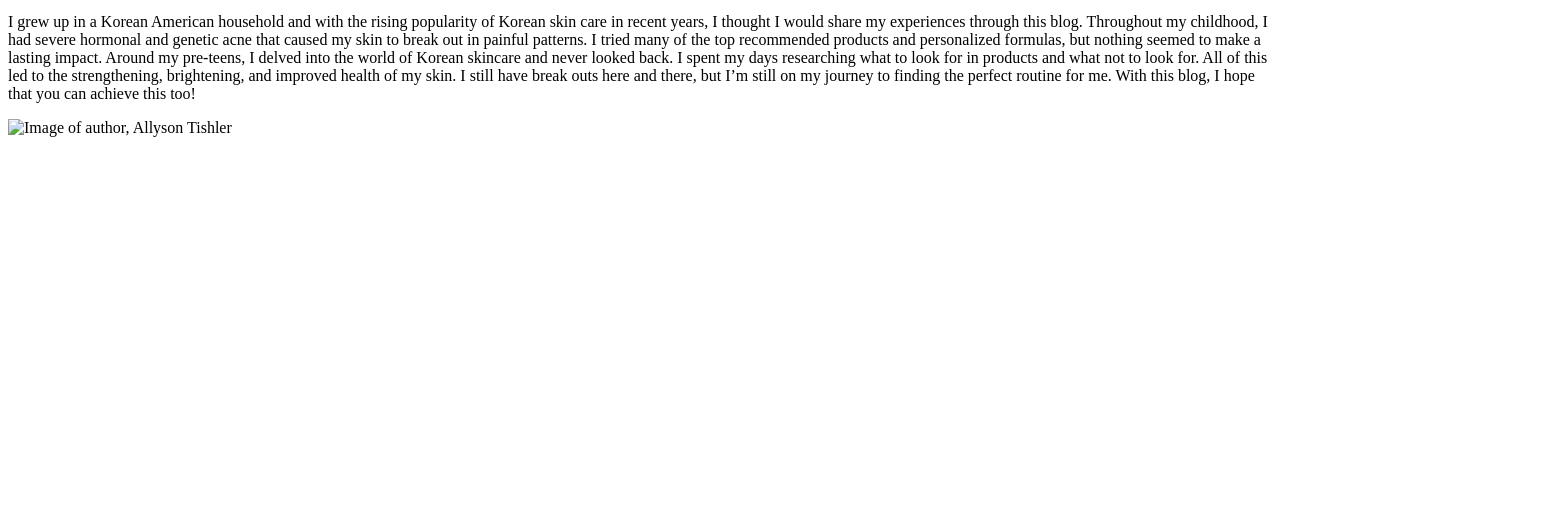
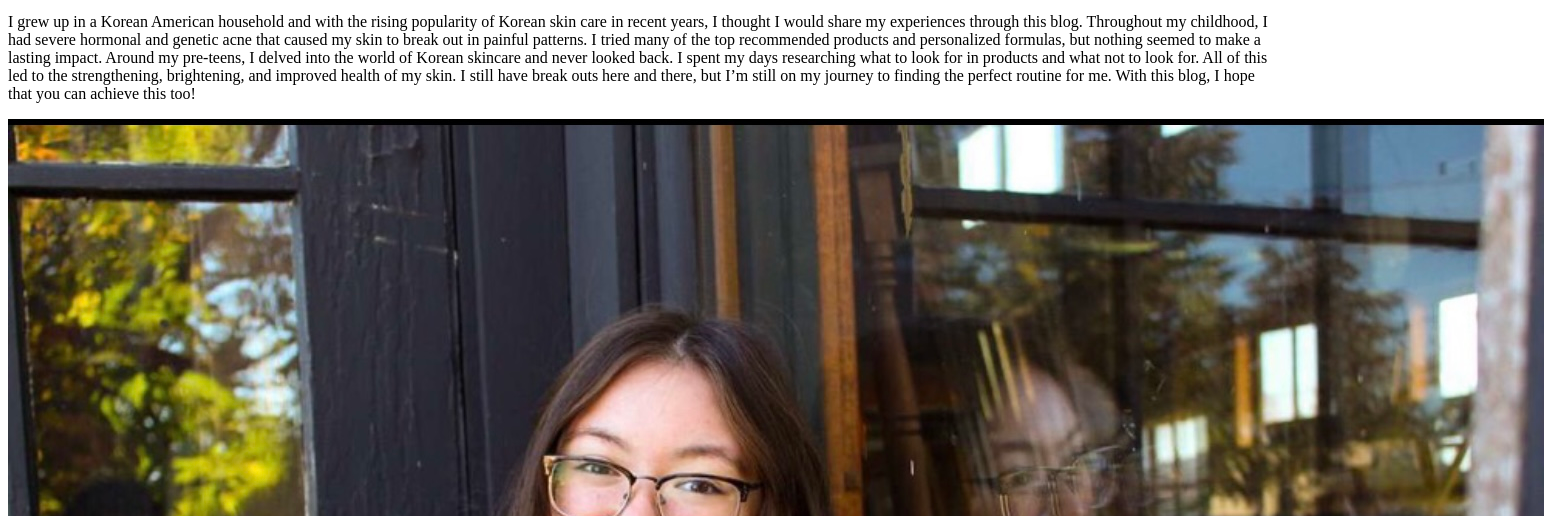
Before and after one commit to allysontishler/mi349_blog, a plain HTML site: page about.html in a window 1280 px wide. Shown: the part 240-756 px from the top of the page, 1544 px wide, since content can reach past the window. Drawn offline with Linux system fonts and the light colour scheme.

Commit message:
allyimage

```diff
--- a/about.html
+++ b/about.html
@@ -20,7 +20,7 @@
     <article class="blog-post">
       <p>Hi! I’m Ally Tishler and I am a current undergraduate student at Michigan State University studying Information Science and Technology. I aspire to work in the UI/UX field in the future and to be able to apply my creativity in the tech world. Other than design tech, I also have strong interests in the fields of dermatology and skin care.</p>
       <p>I grew up in a Korean American household and with the rising popularity of Korean skin care in recent years, I thought I would share my experiences through this blog. Throughout my childhood, I had severe hormonal and genetic acne that caused my skin to break out in painful patterns. I tried many of the top recommended products and personalized formulas, but nothing seemed to make a lasting impact. Around my pre-teens, I delved into the world of Korean skincare and never looked back. I spent my days researching what to look for in products and what not to look for. All of this led to the strengthening, brightening, and improved health of my skin. I still have break outs here and there, but I’m still on my journey to finding the perfect routine for me. With this blog, I hope that you can achieve this too!</p>
-      <p><img alt="Image of author, Allyson Tishler" src="images/allyimage.jpeg" /></p>
+      <p><img alt="Image of author, Allyson Tishler" src="images/allyimage.jpg" /></p>
     </article>
   </section>
   </header>
```
Also changed, not shown: images/allyimage.jpg (added).
